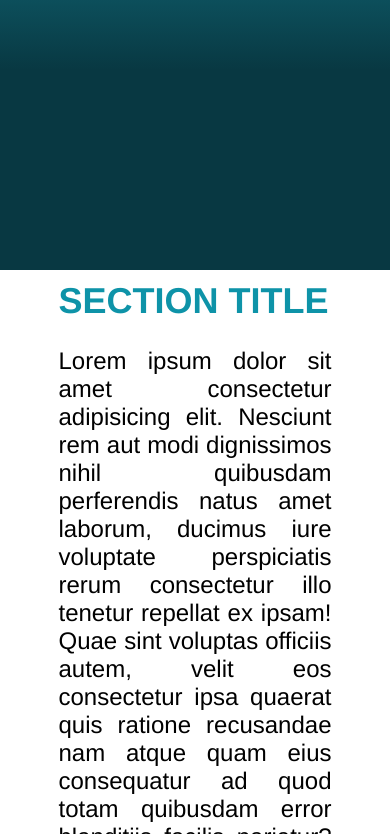
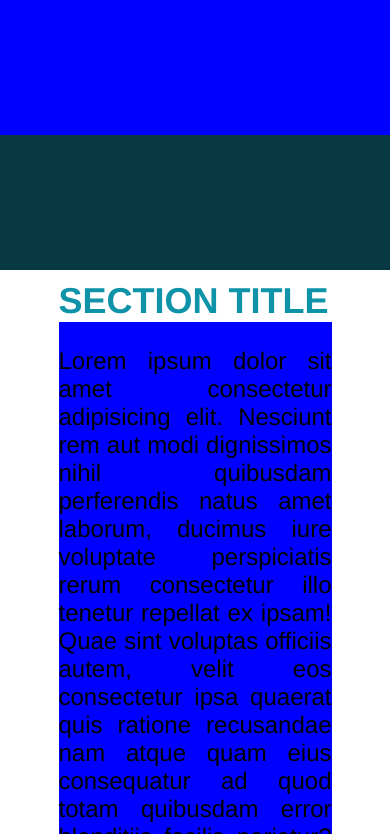
Before and after one commit to nbronson26/mobile-friendly-practice, a plain HTML site: page index.html in a window 390 px wide. Shown: the part 230-1064 px from the top of the page. Drawn offline with Linux system fonts and the light colour scheme.

Commit message:
add media query

```diff
--- a/css/style.css
+++ b/css/style.css
@@ -50,3 +50,22 @@ p {
     text-align: right;
     font-weight: bold;
 }
+
+@media (max-width: 1024px) {
+    p {
+      background-color: blueviolet;
+    }
+  }
+
+
+@media (max-width: 768px) {
+    p {
+      background-color: crimson;
+    }
+  }
+
+  @media (max-width: 480px) {
+    p {
+      background-color: blue;
+    }
+  }
```
